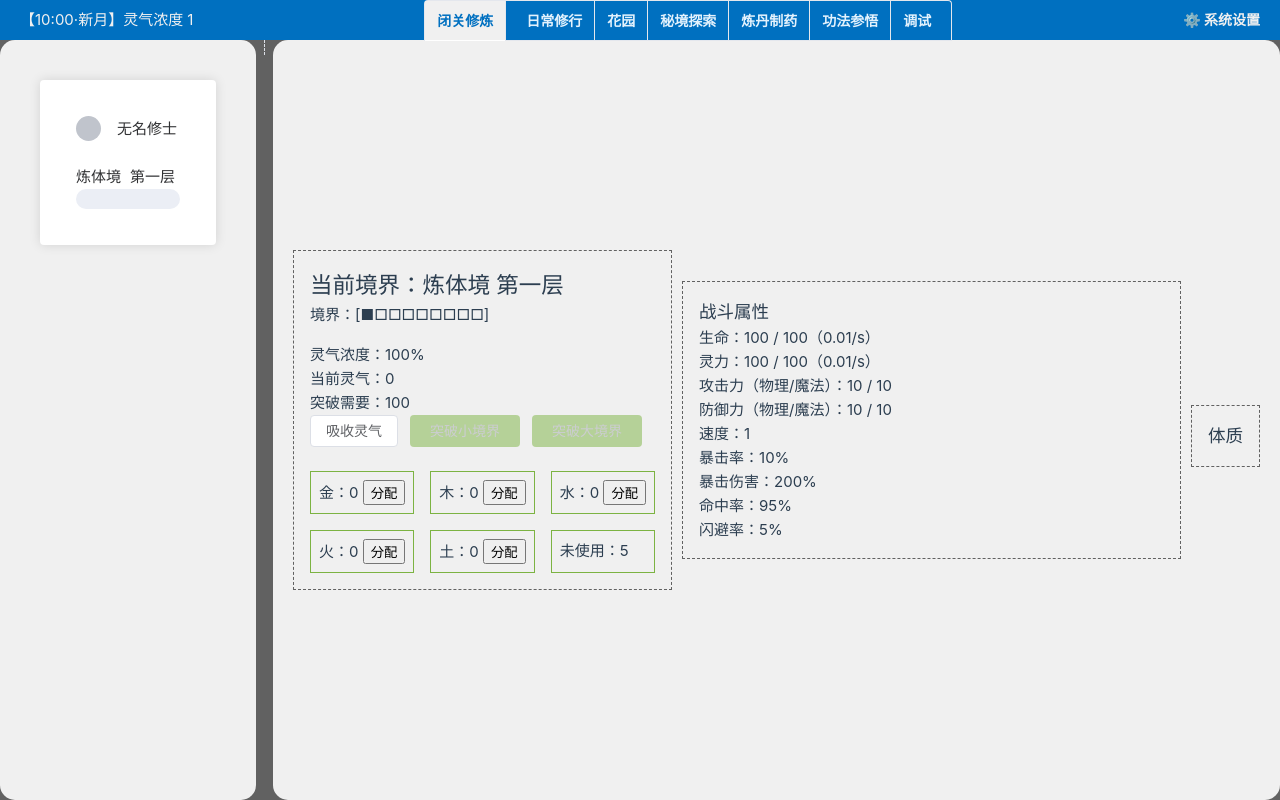
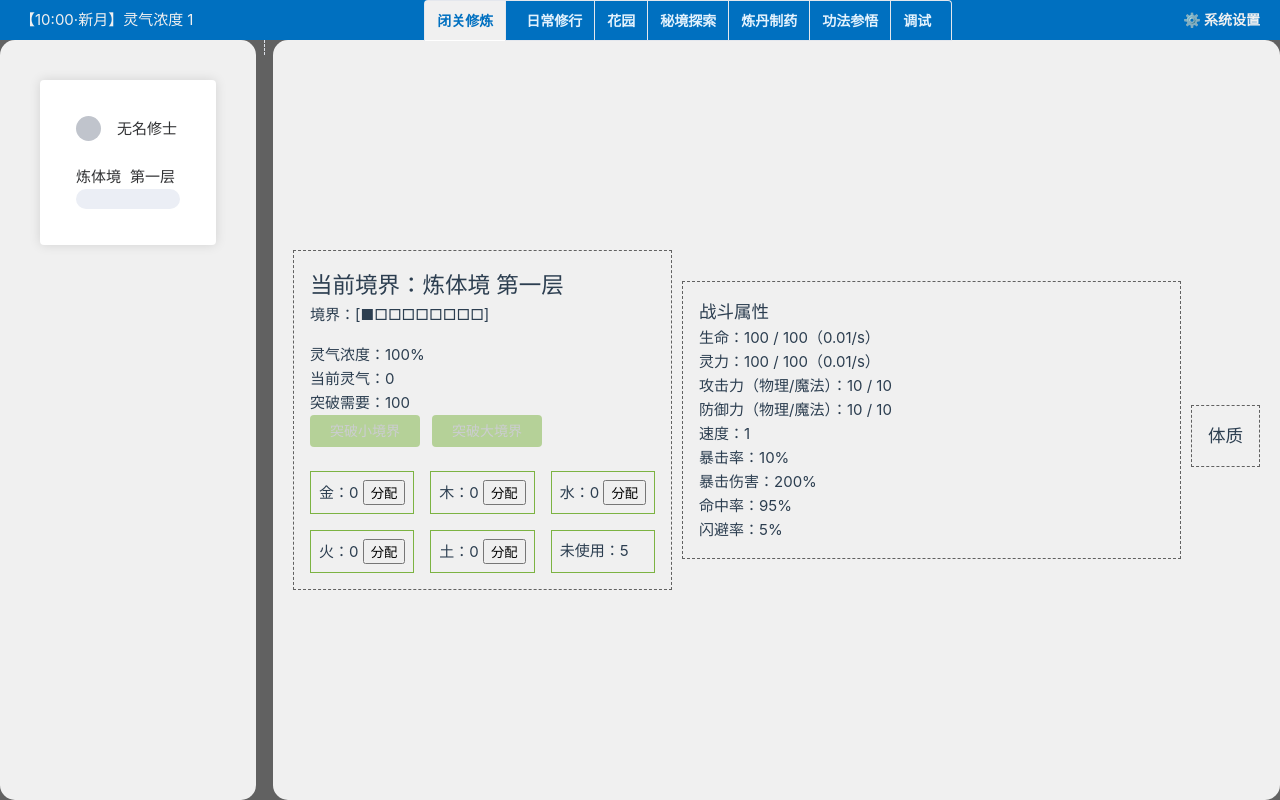
Before and after one commit to gjy1992/CultivatingLoop, a Vue app: page / in a window 1280 px wide. Built offline with nearby package versions, Linux system fonts and the light colour scheme; the HTML template or start-up script is replaced by a standard one.

Commit message:
remove test code

```diff
--- a/src/views/CultivateView.vue
+++ b/src/views/CultivateView.vue
@@ -14,7 +14,7 @@
         <p>灵气浓度：{{ Math.round(player.qiSystem.concentrationFactor * 100) }}%</p>
         <p>当前灵气：{{ Math.round(player.qiSystem.currentQi) }}</p>
         <p>突破需要：{{ player.realmStatus.requiredQi }}</p>
-        <el-button @click="absorbQi">吸收灵气</el-button>
+        <!-- <el-button @click="absorbQi">吸收灵气</el-button> -->
         <el-button
           @click="player.LevelUp()"
           :disabled="!player.CanLevelUp() || player.realmStatus.minorRealm == 9"
```
